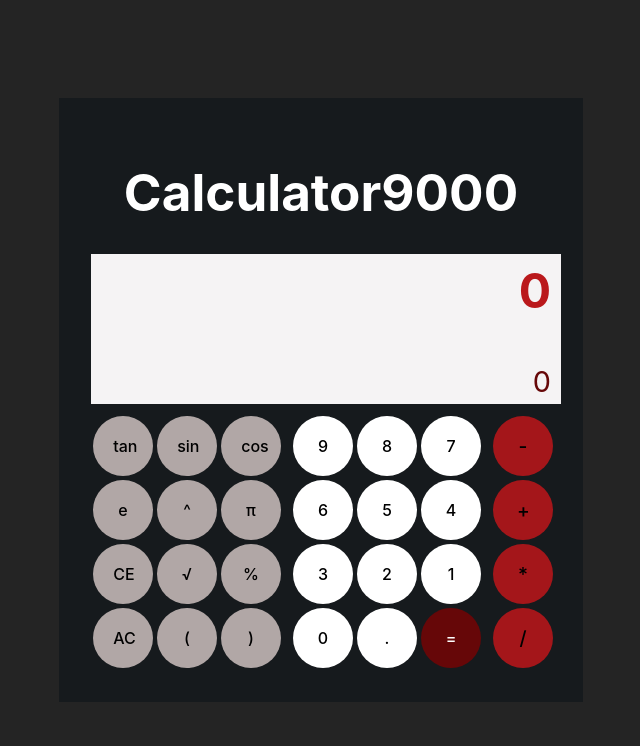
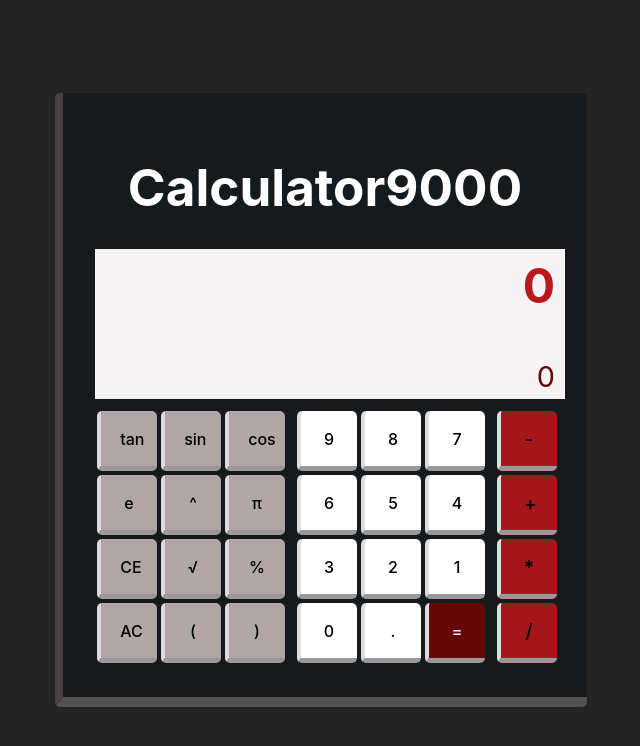
Before and after one commit to khouloud-kartal/calculator9000, a React (Vite) app: page / in a window 1280 px wide. Shown: the top 746 px of the page, without its empty margins (319-959 px from the left). Built offline with nearby package versions, Linux system fonts and the light colour scheme.

Commit message:
add some style for the buttons

```diff
--- a/src/App.jsx
+++ b/src/App.jsx
@@ -18,9 +18,8 @@ function App() {
     }else if(result === null){
       setDisplay(display + newValue);
     }else{
-      // setAddCalcul(result + newValue);
-      // setDisplay(addCalcul + newValue);
       setDisplay(display + newValue);
+      // setDisplay(display + newValue);
     }
 
   };
@@ -31,8 +30,7 @@ function App() {
     newResult = newResult.replace('π', '3.14159265359');
     newResult = math.evaluate(newResult);
     setResult(newResult.toString());
-    console.log(result);
-    // setAddCalcul(result);
+    setAddCalcul(newResult);
   }
 
 
--- a/src/CSS/App.css
+++ b/src/CSS/App.css
@@ -5,6 +5,11 @@
   padding: 2rem;
   text-align: center;
   background-color: #161a1d;
+  border: 2px solid;
+  border-width: 0 0 10px 8px;
+  border-radius: 5px;
+  border-color: transparent transparent #525050 #474141;
+  background-clip: padding-box;
 }
 
 h1{
@@ -32,7 +37,6 @@ h1{
 #operatorButton button{
   width: 60px;
   background-color: #a4161a;
-  border-radius: 50%;
   height: 60px;
   font-size: 1.2rem;
   margin: 2px;
@@ -56,19 +60,33 @@ h1{
   background-color: #ffffff;
   height: 60px;
   width: 60px;
-  border-radius: 50%;
 }
 
 #equalButton{
   background-color: #660708 !important;
   color: #ffffff;
+  border-width: 0 0 5px 4px;
+  border-radius: 5px;
+  border-color: transparent transparent #999 #ddd;
+  background-clip: padding-box;
+}
+
+#scientificButton button, #trigonometryButton button, #operatorButton button, #numberButton button {
+  border-width: 0 0 5px 4px;
+  border-radius: 5px;
+  border-color: transparent transparent #999 #ddd;
+  background-clip: padding-box;
+}
+
+
+#equalButton:active, #scientificButton button:active, #trigonometryButton button:active, #operatorButton button:active, #numberButton button:active{
+  border-width: 0 0 0 0;
 }
 
 #trigonometryButton button, #scientificButton button{
   background-color: #b1a7a6;
   width: 60px;
   height: 60px;
-  border-radius: 50%;
   margin: 2px;
 }
 
--- a/src/CSS/index.css
+++ b/src/CSS/index.css
@@ -43,17 +43,13 @@ button {
   font-size: 1em;
   font-weight: 500;
   font-family: inherit;
-  background-color: #1a1a1a;
   cursor: pointer;
   transition: border-color 0.25s;
 }
 button:hover {
   border-color: #646cff;
 }
-button:focus,
-button:focus-visible {
-  outline: 4px auto -webkit-focus-ring-color;
-}
+
 
 @media (prefers-color-scheme: dark) {
   :root {
```
